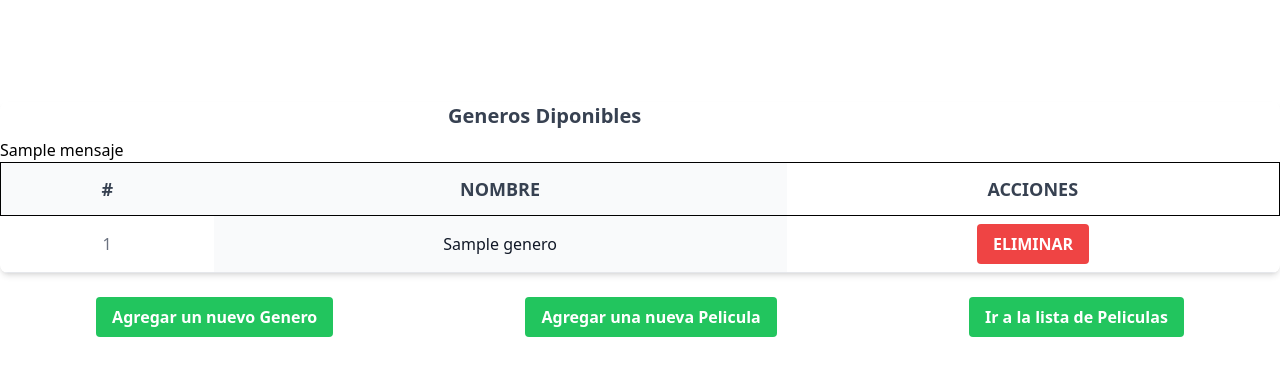
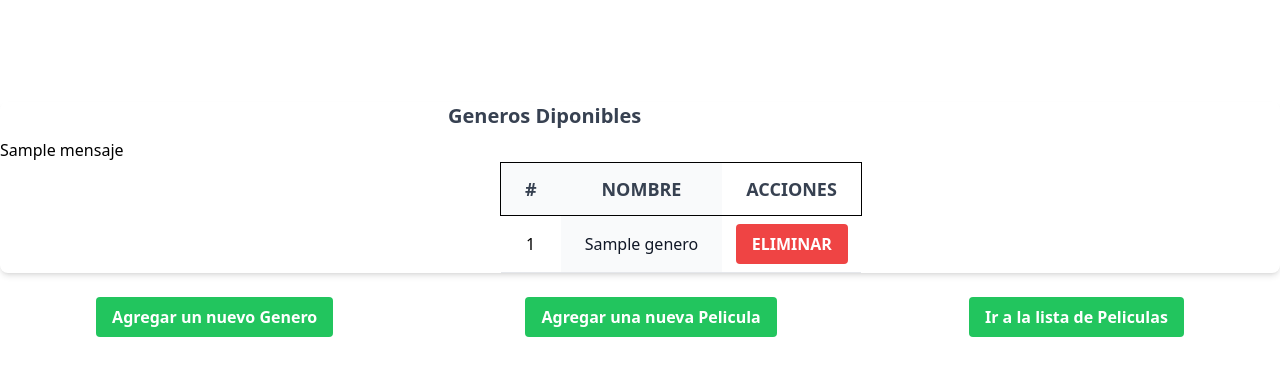
Before and after one commit to SairMezaG/CRUD-Django-y-MongoDB, a Django app: template appPeliculas/templates/listarGeneros.html in a window 1280 px wide. Shown: the top 376 px of the page. Run offline with Django 5.2, Linux system fonts and the light colour scheme; the template is opened without the code that fills it: most values are stand-ins (such as "Sample title", 1, 10 or a date in 2020); some libraries are stand-ins or nearby versions.

Commit message:
Se agregan estilos

```diff
--- a/appPeliculas/static/css/app.css
+++ b/appPeliculas/static/css/app.css
@@ -13,3 +13,7 @@
     margin-bottom: 30px;
     margin-left: 500px;
 }
+
+.tablaGeneros{
+    margin-left: 500px;
+}
--- a/appPeliculas/templates/listarGeneros.html
+++ b/appPeliculas/templates/listarGeneros.html
@@ -9,7 +9,7 @@
         Generos Diponibles
     </label>
     {{mensaje}}
-    <table class="w-full text-sm text-left rtl:text-right text-gray-500 dark:text-gray-400">
+    <table class="tablaGeneros">
         <thead class="text-xs text-center  text-gray-700 uppercase dark:text-gray-400">
             <tr class="text-lg border border-black">
                 <th scope="col" class="px-6 py-3 bg-gray-50 dark:bg-gray-800">
```
Also changed, not shown: BASE_DIR/media/fotos/matrix_JdEnCoe.jpg (added), BASE_DIR/media/fotos/matrix_yB2OsOk.jpg (added).
